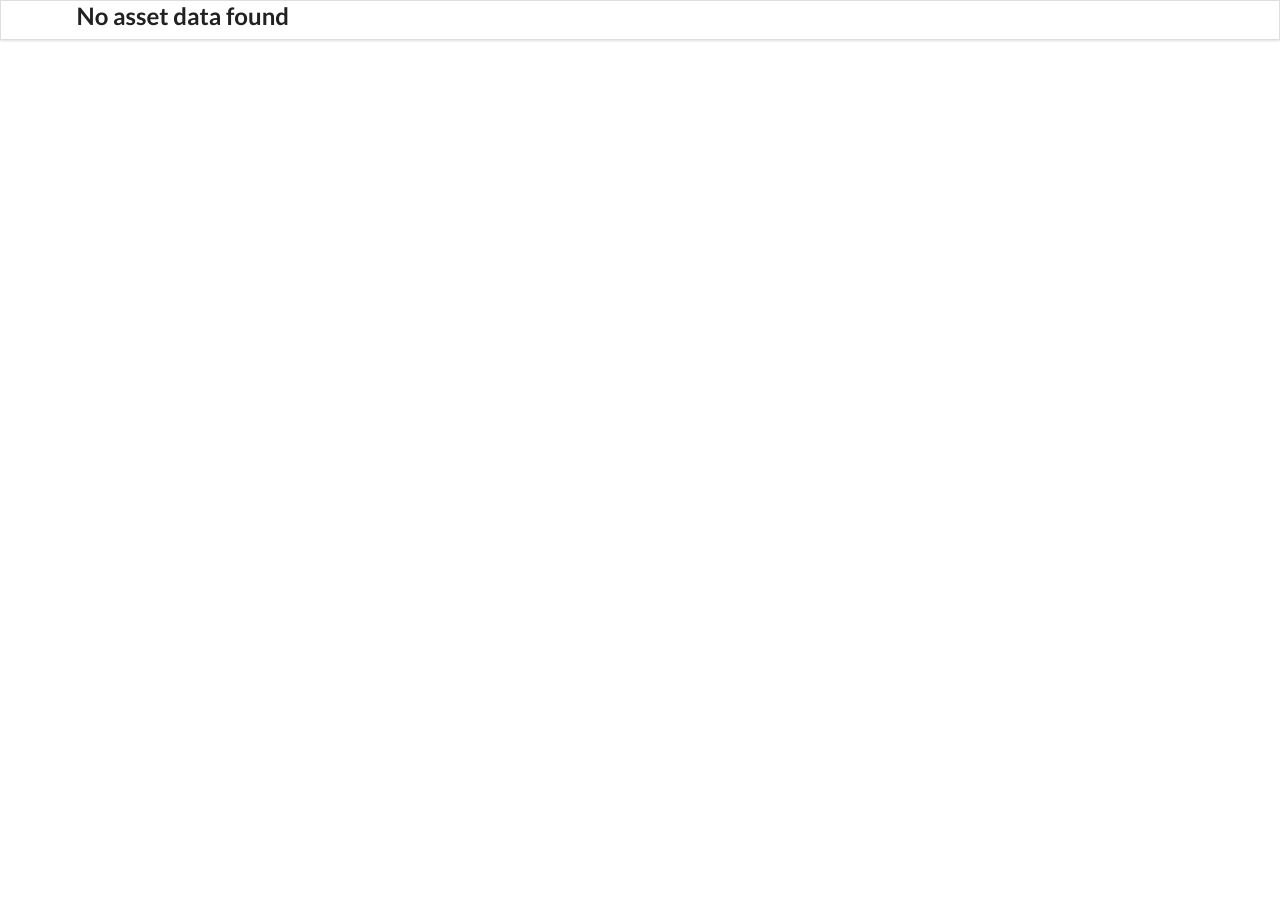
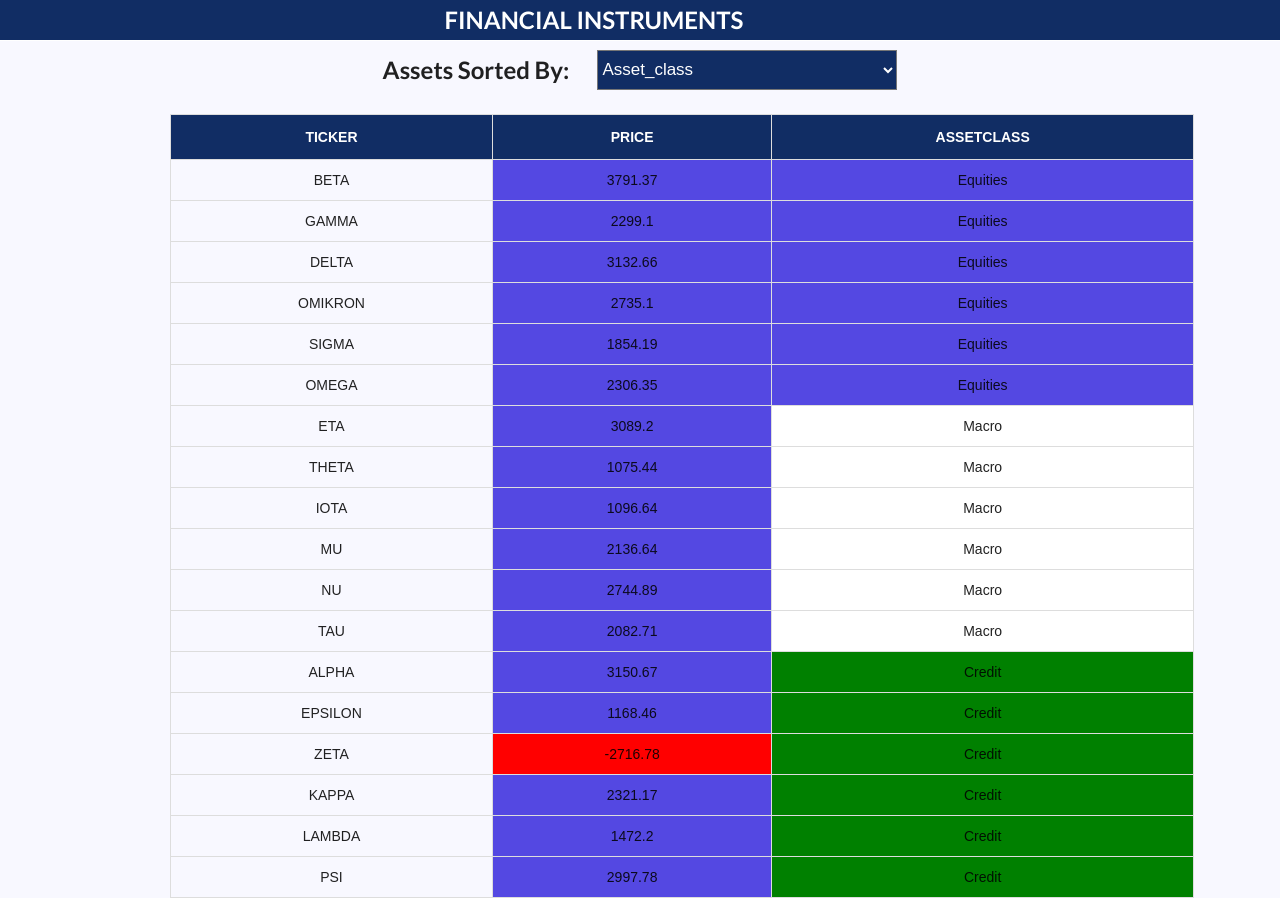
Before and after one commit to sumitsitesh/react_assetmangement, a React (Create React App) app: page / in a window 1280 px wide. Before the commit the page ends 800 px from the top, so only its background shows below. Built offline with nearby package versions, Linux system fonts and the light colour scheme.

Commit message:
assetdata change

```diff
--- a/src/App.js
+++ b/src/App.js
@@ -1,16 +1,12 @@
 import Header from './Components/Header'
 import AssetTable from './Components/AssetTable';
-import ErrorComponent from './Components/ErrorComponent';
 import './App.css';
 
 function App() {
   return (
     <div className="App">
       <Header/>
-      <ErrorComponent>
       <AssetTable />
-      </ErrorComponent>
-
     </div>
   );
 }
```
